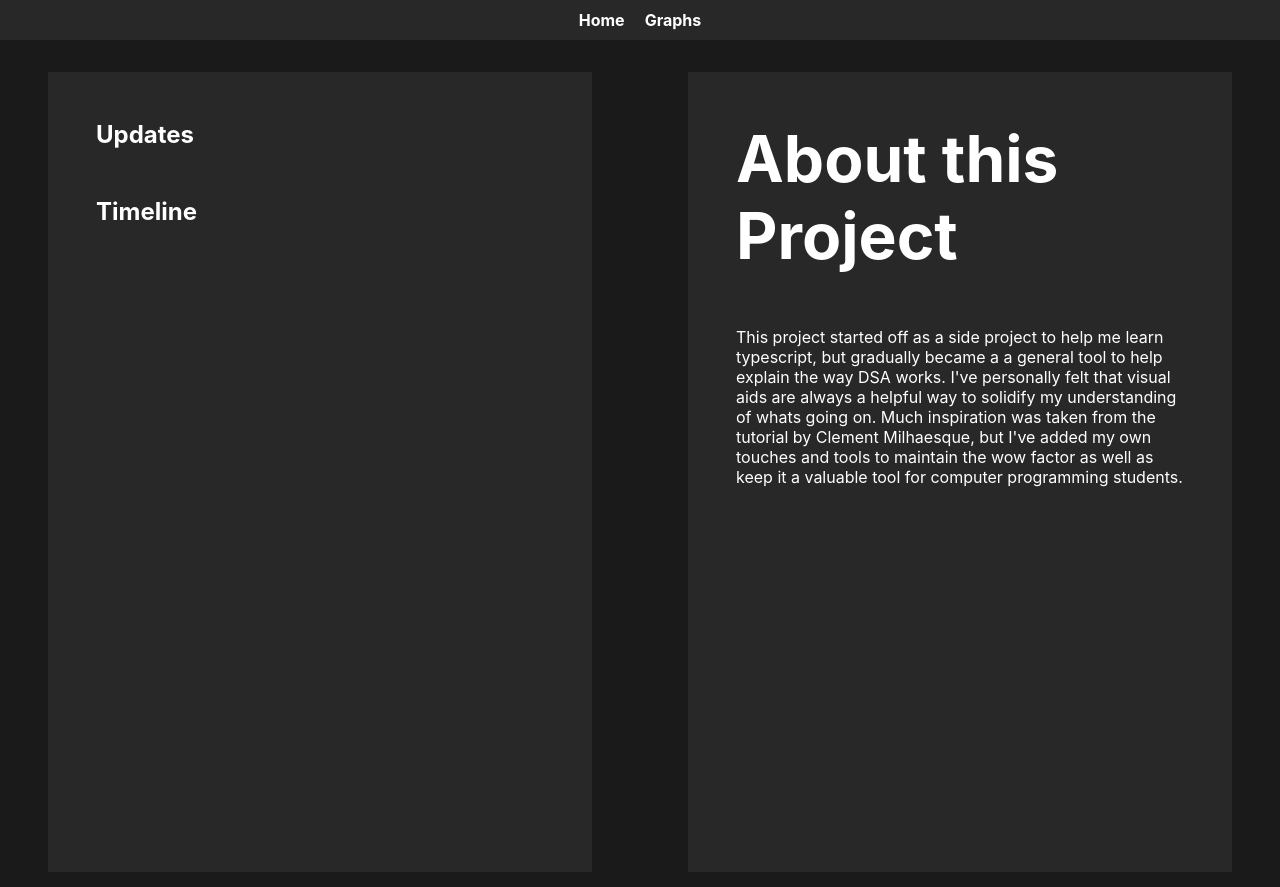
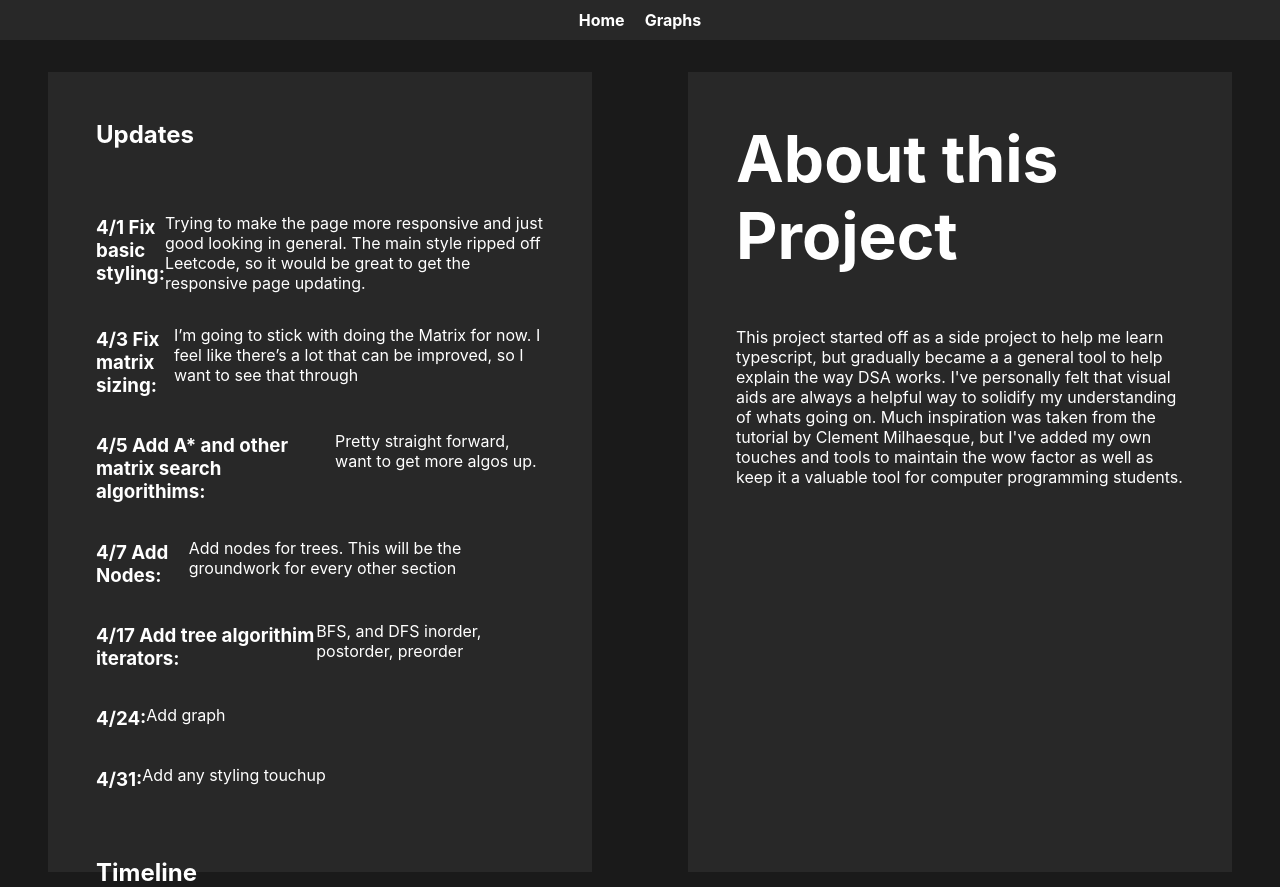
Before and after one commit to mfong4151/Pathfinding-Visualizer, a React (Create React App) app: page / in a window 1280 px wide. Built offline with nearby package versions, Linux system fonts and the light colour scheme.

Commit message:
Added updates section

```diff
--- a/src/components/Splash/index.tsx
+++ b/src/components/Splash/index.tsx
@@ -1,5 +1,6 @@
 import React from 'react'
 import './splash.css'
+import { updateSourceFile } from 'typescript';
 
 const aboutThisProject: string =  "This project started off as a side project to help me learn typescript, but gradually became a \
                                     a general tool to help explain the way DSA works. I've personally felt that visual aids are always\
@@ -34,7 +35,12 @@ const Splash:React.FC = () => {
 const RenderUpdates: React.FC = () => {
   return (
     <div>
-
+      {updates.map((update:string, idx:number) =>
+          <div className='fdr' key={idx}>
+            <h3>{`${update.split(':')[0]}:`} </h3>
+            <p >{`${update.split(':')[1]}`}</p>
+          </div>
+      )}
     </div>
   )
 }
@@ -42,7 +48,32 @@ const RenderUpdates: React.FC = () => {
 const RenderTimeline: React.FC = () => {
   return (
     <div>
-
+        {timelines.map((status:string, idx:number) =>
+          <div className='fdr' key={idx}>
+            <h3>{`${status.split(':')[0]}:`} </h3>
+            <p >{`${status.split(':')[1]}`}</p>
+          </div>
+      )}
     </div>
   )
 }
+
+
+
+
+
+const updates:string[] = [
+  "4/1 Fix basic styling: Trying to make the page more responsive and just good looking in general. The main style ripped off Leetcode, so it would be great to get the responsive page updating.",
+  "4/3 Fix matrix sizing: I’m going to stick with doing the Matrix for now. I feel like there’s a lot that can be improved, so I want to see that through",
+  "4/5 Add A* and other matrix search algorithims: Pretty straight forward, want to get more algos up.",
+  "4/7 Add Nodes: Add nodes for trees. This will be the groundwork for every other section",
+  "4/17 Add tree algorithim iterators: BFS, and DFS inorder, postorder, preorder",
+  "4/24: Add graph: Back to graphs! I’ll be adding node versions for these as well.",
+  "4/31: Add any styling touchup",
+
+];
+
+const timelines: string[] = [
+
+
+];
```
